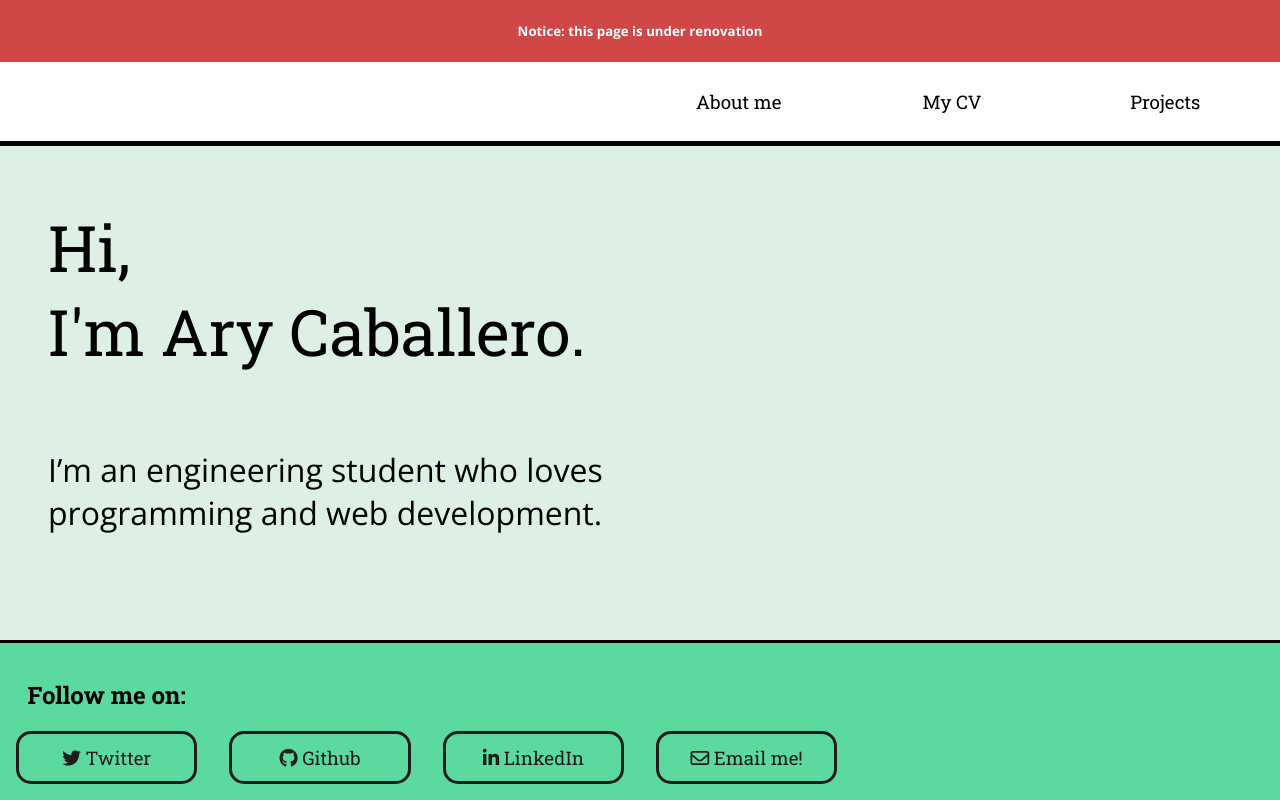
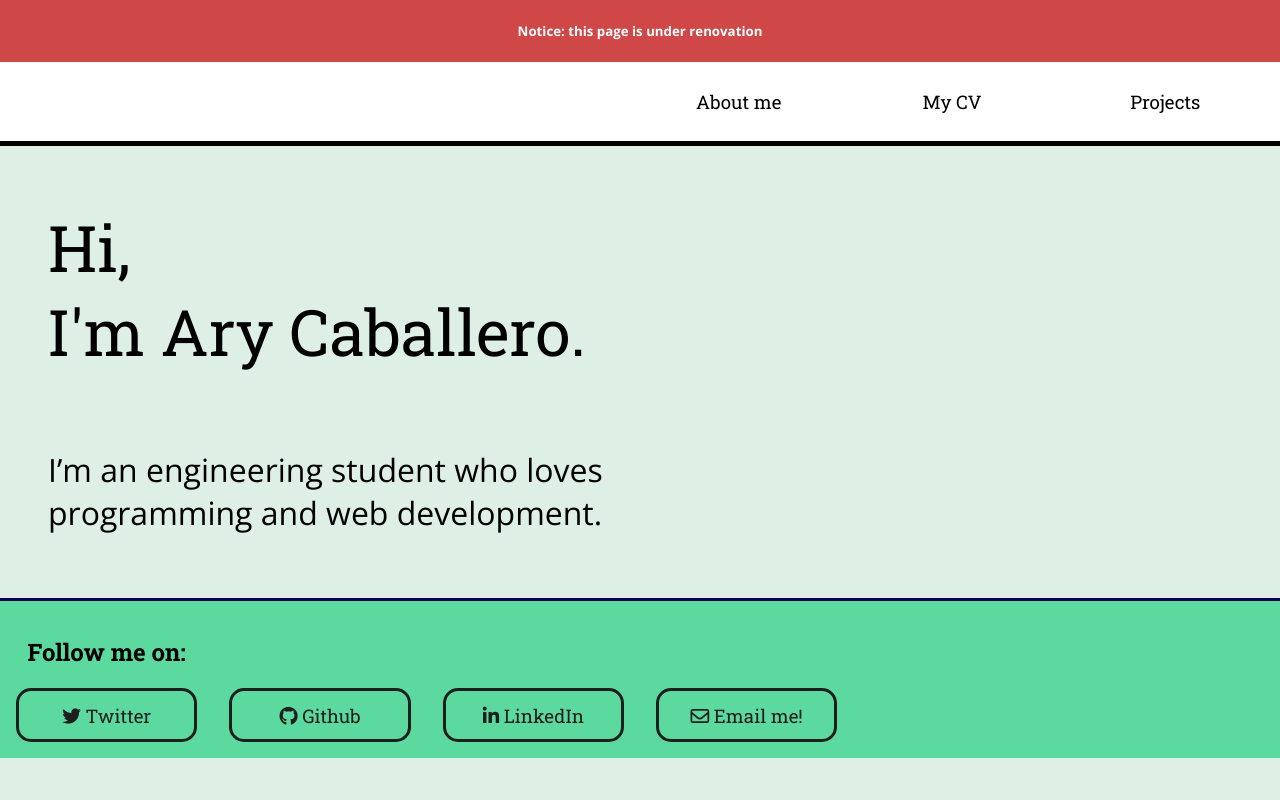
Before and after one commit to AryEmmanuel/aryemmanuel.github.io, a plain HTML site: page index.html in a window 1280 px wide. Drawn offline with nearby package versions, Linux system fonts and the light colour scheme.

Commit message:
A few more twiks made to the CV page

```diff
--- a/css/style.css
+++ b/css/style.css
@@ -157,7 +157,6 @@ a {
 }
 .footer {
     background-color:#5CD99E;
-    position: absolute;
     color: black;
     margin-right: 0em;
     bottom:0;
@@ -165,13 +164,13 @@ a {
     width: 100%;
     padding-top: 1em;
     padding-bottom: 1em;
-    border-top: 3px solid;
+    border-top: 3px solid rgb(0, 0, 80);
 }
 .footer h2 {
     font-family: 'Roboto Slab';
 }
 .footer a {
-    color: black;
+    color: rgb(0, 0, 80);
 }
 .normal-f i {
     font-size: 1.5em;
```
